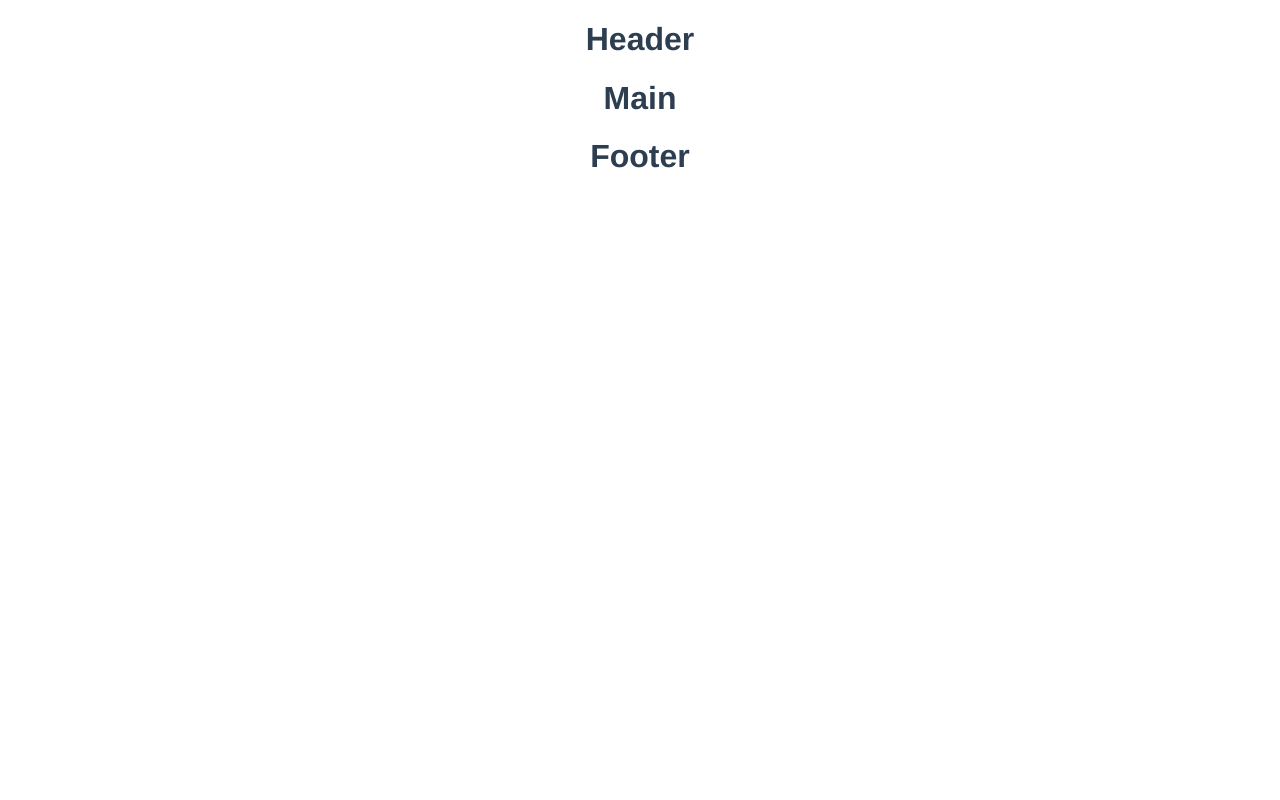
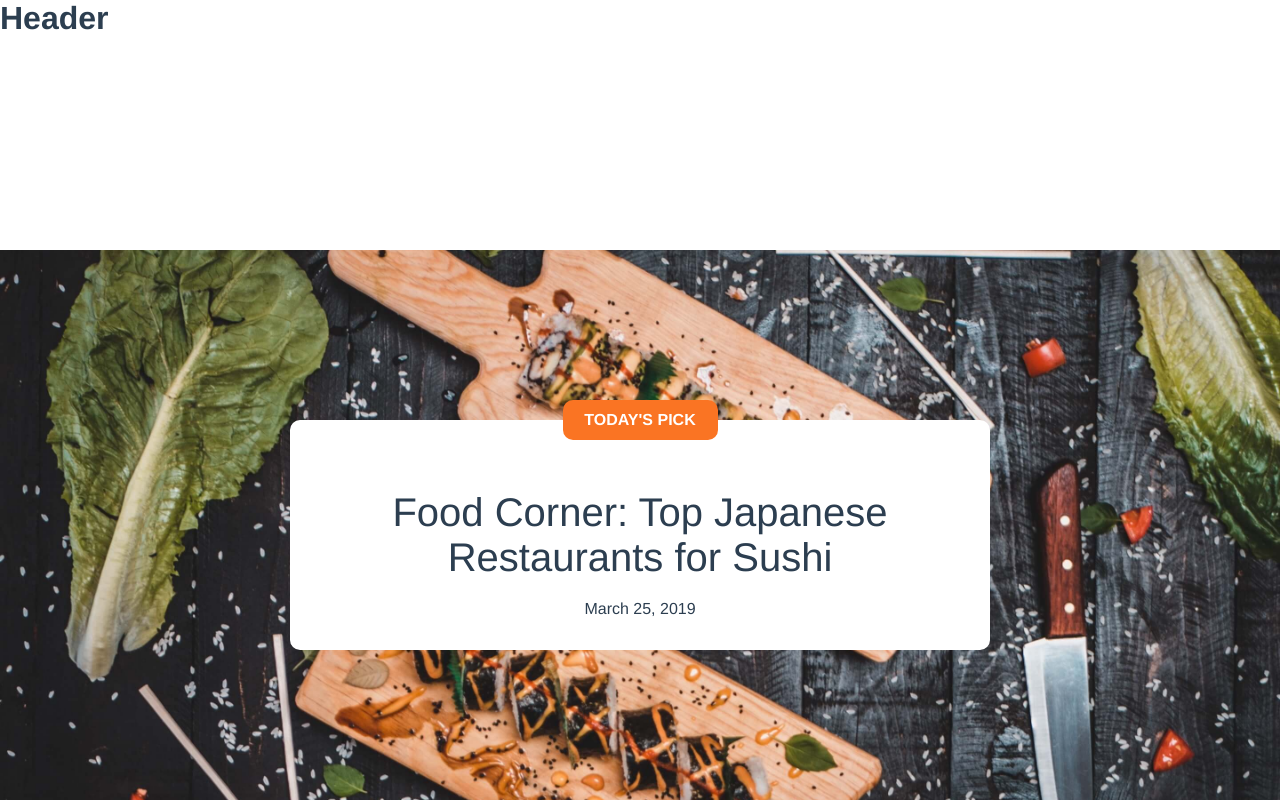
Before and after one commit to ParisiA02/proj-html-vuejs, a Vue app: page / in a window 1280 px wide. Shown: the top 800 px of the page. Built offline with nearby package versions, Linux system fonts and the light colour scheme.

Commit message:
adde jumbotron

```diff
--- a/src/App.vue
+++ b/src/App.vue
@@ -1,6 +1,7 @@
 <template>
   <div id="app">
     <Header/>
+    <Jumbotron/>
     <Main/>
     <Footer/>
   </div>
@@ -8,6 +9,7 @@
 
 <script>
 import Header from './components/Header.vue'
+import Jumbotron from './components/Jumbotron.vue'
 import Main from './components/Main.vue'
 import Footer from './components/Footer.vue'
 
@@ -16,6 +18,7 @@ export default {
   name: 'App',
   components: {
     Header,
+    Jumbotron,
     Main,
     Footer
   }
@@ -23,11 +26,15 @@ export default {
 </script>
 
 <style lang="scss">
+*{
+  margin: 0;
+  padding: 0;
+  box-sizing: border-box;
+}
 #app {
   font-family: Avenir, Helvetica, Arial, sans-serif;
   -webkit-font-smoothing: antialiased;
   -moz-osx-font-smoothing: grayscale;
-  text-align: center;
   color: #2c3e50;
 }
 </style>
--- a/src/components/Header.vue
+++ b/src/components/Header.vue
@@ -1,5 +1,7 @@
 <template>
-  <h1>Header</h1>
+  <div class="header">
+    <h1>Header</h1>
+  </div>
 </template>
 
 <script>
@@ -9,4 +11,7 @@ export default {
 </script>
 
 <style>
+  .header{
+    height: 250px;
+  }
 </style>
--- /dev/null
+++ b/src/components/Jumbotron.vue
@@ -0,0 +1,63 @@
+<template>
+  <div class="container">
+    <div class="event-tab">
+        <div class="todays-pick">
+            TODAY'S PICK
+        </div>
+        <div class="event-tab-text">
+            Food Corner: Top Japanese Restaurants for Sushi
+        </div>
+        <div class="event-tab-date">
+            March 25, 2019
+        </div>
+    </div>
+  </div>
+</template>
+
+<script>
+export default {
+  name: 'Jumbotron'
+}
+</script>
+
+<style>
+
+    .container{
+        width: 100%;
+        height: 700px;
+        background-image: url("../assets/single-post-img3.jpg");
+        background-size: cover;
+        background-position: center;
+        padding: 170px;
+
+    }
+    .todays-pick{
+        width: 155px;
+        height: 40px;
+        text-align: center;
+        line-height: 40px;
+        border-radius: 10px;
+        margin: 0 auto;
+        font-weight: bold;
+        color: white;
+        background-color: #fa7423;
+        position: relative;
+        top: -20px;
+    }
+    .event-tab{
+        width: 700px;
+        height: 230px;
+        margin: 0 auto;
+        border-radius: 10px;
+        background-color: white;
+    }
+    .event-tab-text{
+        font-size: 40px;
+        text-align: center;
+        padding-top: 30px;
+    }
+    .event-tab-date{
+        text-align: center;
+        margin-top: 20px;
+    }
+</style>
```
